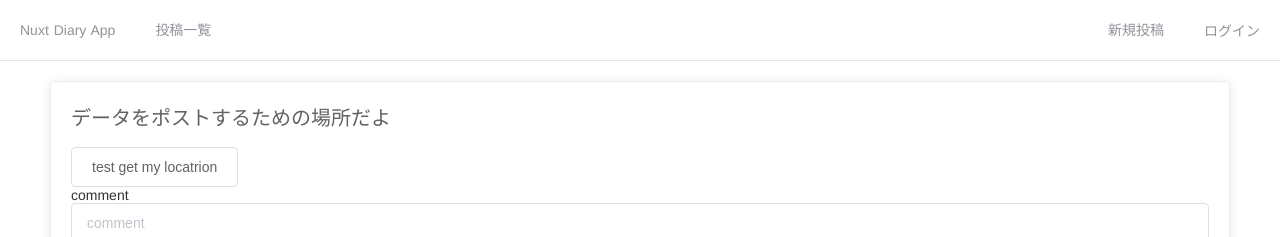
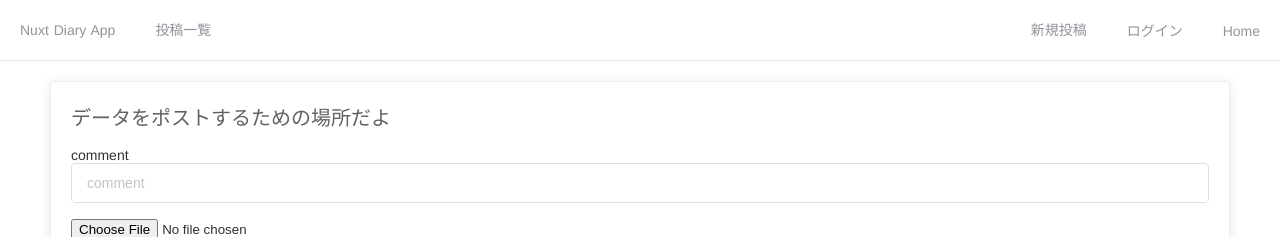
Before and after one commit to ryu1-1uyr/firenuxt, a Nuxt app: page / in a window 1280 px wide. Shown: the top 237 px of the page. Built offline with nearby package versions, Linux system fonts and the light colour scheme; no server answers; the database is empty.

Commit message:
役割を全うさせるために色々した

```diff
--- a/components/Postdata.vue
+++ b/components/Postdata.vue
@@ -6,7 +6,6 @@
         <h1>データをポストするための場所だよ</h1>
         <br>
         <img v-show="uploadedImage" :src="uploadedImage" />
-        <el-button @click="locationtest" >test get my locatrion </el-button>
 
         <form>
           <div class="form-content">
--- a/components/TheHeader.vue
+++ b/components/TheHeader.vue
@@ -1,8 +1,14 @@
 <template>
   <el-menu mode="horizontal" :router="true">
-    <el-menu-item index="1" style="pointer-events:none;">
-      Nuxt Diary App
+
+      <el-menu-item index="1" style="pointer-events:none;" :route="{ path: '/' }">
+        Nuxt Diary App
+      </el-menu-item>
+
+    <el-menu-item index="1" style="float: right;" :route="{ path: '/' }" >
+      <span>Home</span>
     </el-menu-item>
+
     <el-menu-item index="2" :route="{ path: '/posts/new' }">
       投稿一覧
     </el-menu-item>
@@ -11,11 +17,11 @@
       <el-menu-item index="4" style="float: right;" :route="{ path: `/users/${user.id}` }" v-if="user">
         <span>{{user.id}}</span>
       </el-menu-item>
-      <el-menu-item index="4" style="float: right;" :route="{ path: '/' }" v-else>
+      <el-menu-item index="4" style="float: right;" :route="{ path: '/user/login' }" v-else>
         <span>ログイン</span>
       </el-menu-item>
     </no-ssr>
-    <el-menu-item index="5" style="float: right" :route="{ path: '/posts/new' }">
+    <el-menu-item index="6" style="float: right" :route="{ path: '/posts/new' }">
       新規投稿
     </el-menu-item>
   </el-menu>
```
